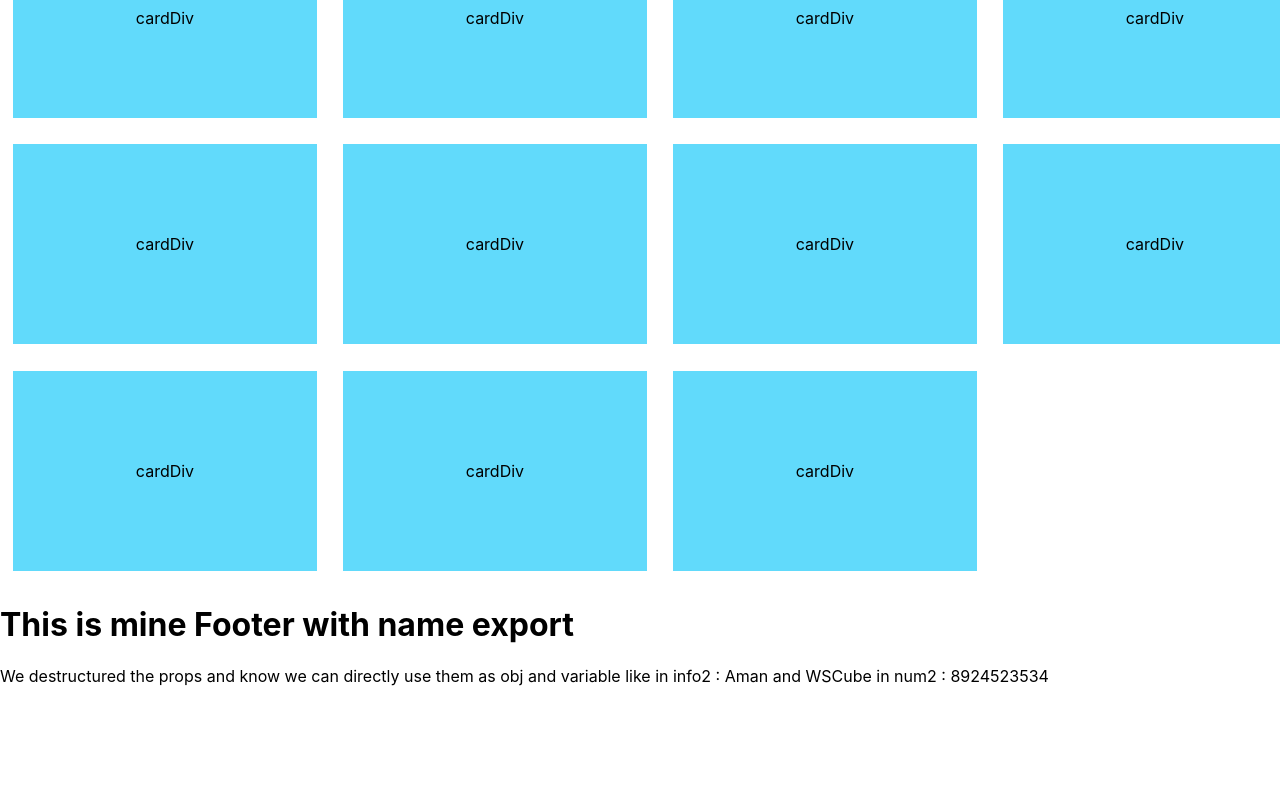
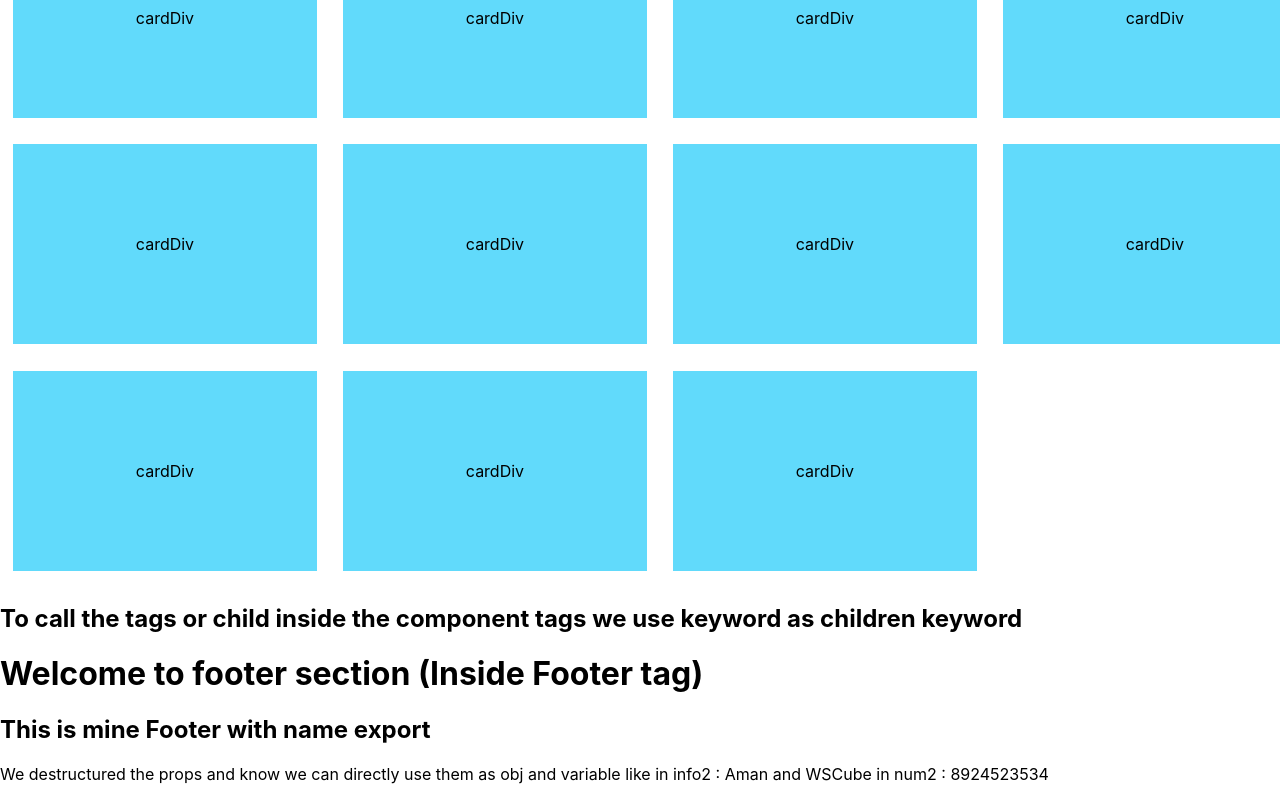
Before and after one commit to Aman-Hongal001/React_practice_1, a React (Create React App) app: page / in a window 1280 px wide. Shown: the part 347-1147 px from the top of the page. Before the commit the page ends 1049 px from the top, so only its background shows below. Built offline with nearby package versions, Linux system fonts and the light colour scheme.

Commit message:
Child props are studied

```diff
--- a/src/App.js
+++ b/src/App.js
@@ -84,7 +84,9 @@ function App() {
       </div>
 
       {/* calling footer component */}
-      <Footer info2={someInfo} num2={num}/>
+      <Footer info2={someInfo} num2={num}>
+        <h1>Welcome to footer section (Inside Footer tag)</h1>
+      </Footer>
     </div>
   )
 }
--- a/src/Footer.jsx
+++ b/src/Footer.jsx
@@ -1,9 +1,11 @@
 import React from 'react'
 
-function Footer({info2,num2}) {
+function Footer({info2,num2,children}) {
   return (
     <div>
-      <h1>This is mine Footer with name export</h1>
+      <h2>To call the tags or child inside the component tags we use keyword as children keyword</h2>
+      {children}
+      <h2>This is mine Footer with name export</h2>
       <p>We destructured the props and know we can directly use them as obj and variable like in info2 : {info2.name} and {info2.yname} in num2 : {num2}</p>
     </div>
   )
```
